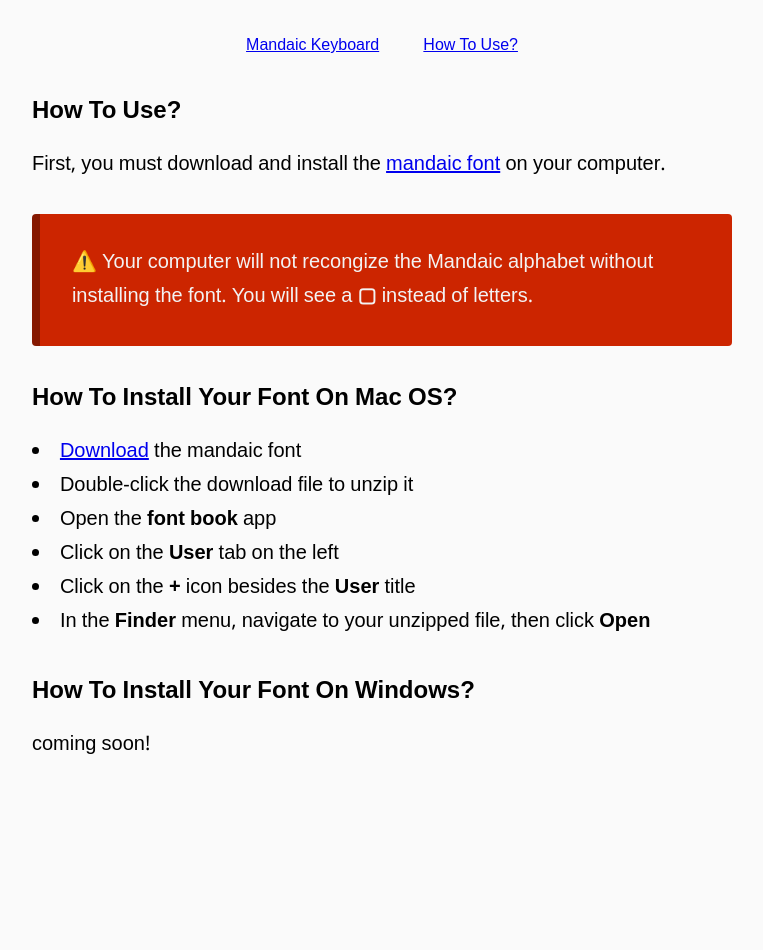
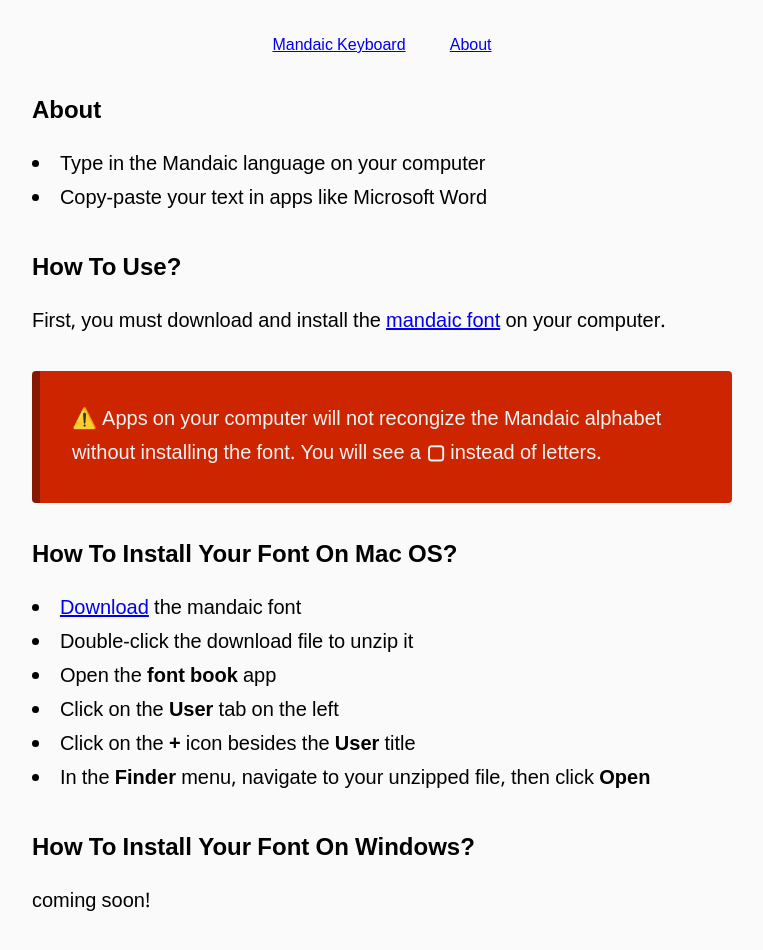
Before and after one commit to ossab98/mandaic-keyboard-1, a plain HTML site: page about.html in a window 1280 px wide. Shown: the whole page, without its empty margins (258-1021 px from the left). Before the commit the page ends 800 px from the top, so only its background shows below. Drawn offline with Linux system fonts and the light colour scheme.

Commit message:
Changed info page title to about page.

```diff
--- a/info.html
+++ b/about.html
@@ -11,23 +11,35 @@
     <header>
       <nav>
         <a href="index.html">mandaic keyboard</a>
-        <a href="info.html">how to use?</a>
+        <a href="about.html">about</a>
       </nav>
     </header>
 
     <main>
       <article>
-        <h1>how to use?</h1>
+        <div>
+          <h1>about</h1>
+
+          <ul>
+            <li>Type in the Mandaic language on your computer</li>
+            <li>Copy-paste your text in apps like Microsoft Word</li>
+          </ul>
+        </div>
+
+        <section>
+          <h2>how to use?</h2>
 
           <p>
             First, you must download and install the <a
-            href="https://fonts.google.com/noto/specimen/Noto+Sans+Mandaic">mandaic font</a> on your computer.
+              href="https://fonts.google.com/noto/specimen/Noto+Sans+Mandaic">mandaic
+              font</a> on your computer.
           </p>
 
           <p class="warning">
-          ⚠️ Your computer will not recongize the Mandaic alphabet without installing the font. You will see a
+            ⚠️ Apps on your computer will not recongize the Mandaic alphabet without installing the font. You will see a
             <strong>▢</strong> instead of letters.
           </p>
+        </section>
 
         <section>
           <h2>how to install your font on mac OS?</h2>
```
Also changed, not shown: index.html (+1 -1 lines). Lines whose indentation alone changed are shown as unchanged.
